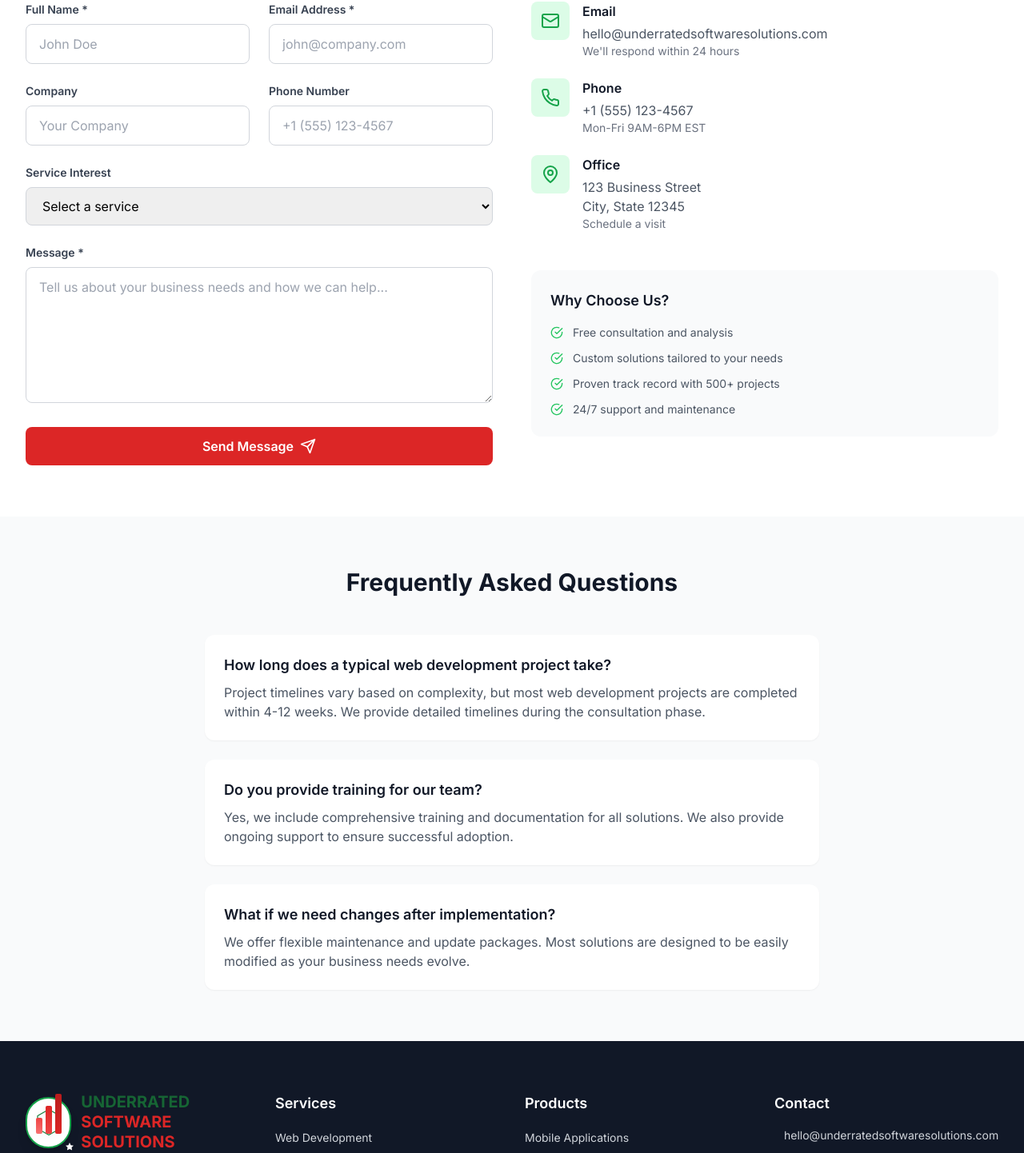
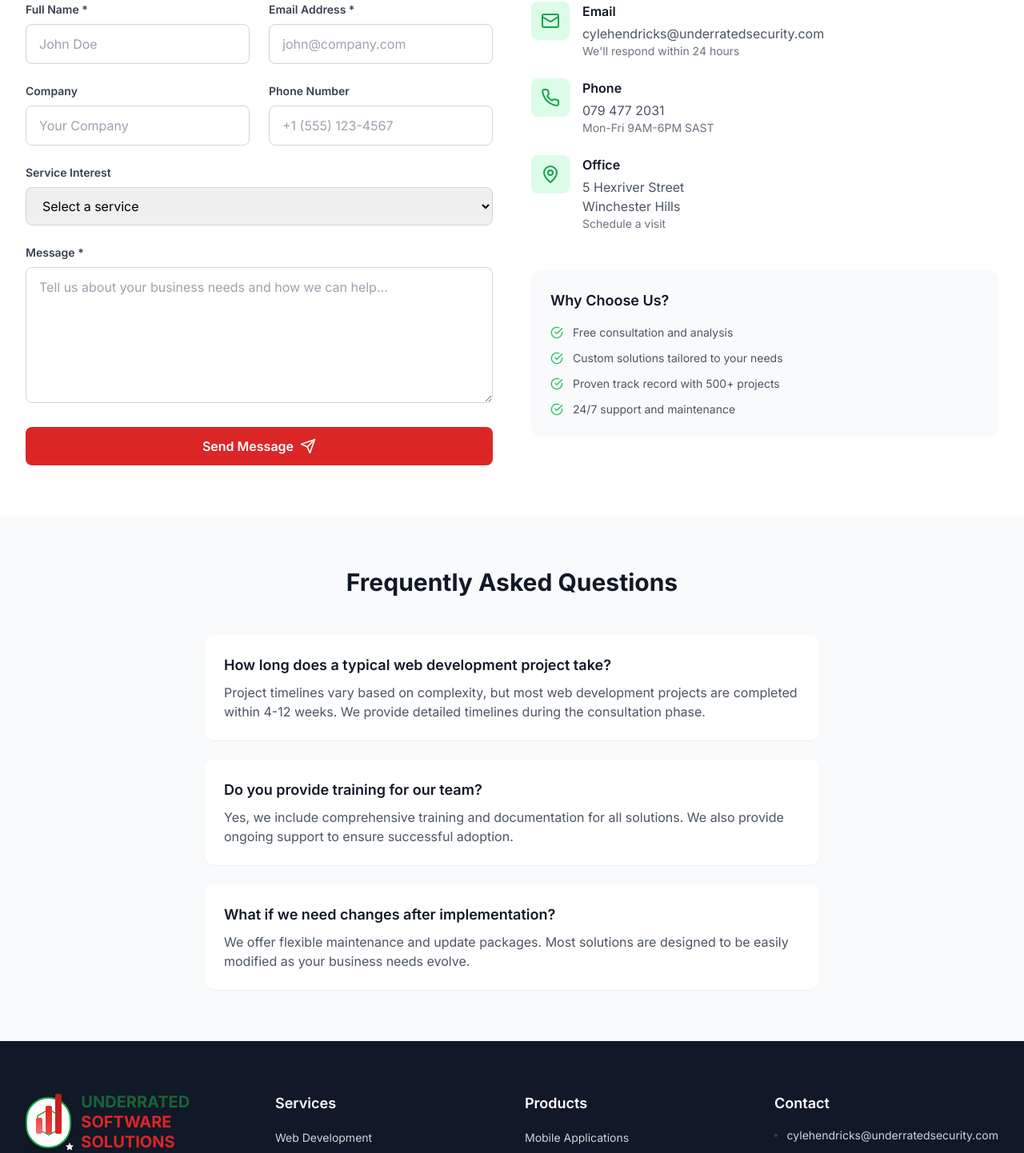
Before and after one commit to Killo023/underrated, a Next.js app: page /contact in a window 1280 px wide. Shown: the part 463-1905 px from the top of the page at 80% size. Built offline with nearby package versions, Linux system fonts and the light colour scheme.

Commit message:
Update contact information with actual business details

```diff
--- a/src/app/contact/page.tsx
+++ b/src/app/contact/page.tsx
@@ -239,7 +239,7 @@ const ContactPage = () => {
                   </div>
                   <div>
                     <h3 className="font-semibold text-gray-900 mb-1">Email</h3>
-                    <p className="text-gray-600">hello@underratedsoftwaresolutions.com</p>
+                    <p className="text-gray-600">cylehendricks@underratedsecurity.com</p>
                     <p className="text-sm text-gray-500">We&apos;ll respond within 24 hours</p>
                   </div>
                 </div>
@@ -250,8 +250,8 @@ const ContactPage = () => {
                   </div>
                   <div>
                     <h3 className="font-semibold text-gray-900 mb-1">Phone</h3>
-                    <p className="text-gray-600">+1 (555) 123-4567</p>
-                    <p className="text-sm text-gray-500">Mon-Fri 9AM-6PM EST</p>
+                    <p className="text-gray-600">079 477 2031</p>
+                    <p className="text-sm text-gray-500">Mon-Fri 9AM-6PM SAST</p>
                   </div>
                 </div>
 
@@ -261,7 +261,7 @@ const ContactPage = () => {
                   </div>
                   <div>
                     <h3 className="font-semibold text-gray-900 mb-1">Office</h3>
-                    <p className="text-gray-600">123 Business Street<br />City, State 12345</p>
+                    <p className="text-gray-600">5 Hexriver Street<br />Winchester Hills</p>
                     <p className="text-sm text-gray-500">Schedule a visit</p>
                   </div>
                 </div>
--- a/src/components/Footer.tsx
+++ b/src/components/Footer.tsx
@@ -92,15 +92,15 @@ const Footer = () => {
             <div className="space-y-3">
               <div className="flex items-center space-x-3">
                 <Mail className="h-4 w-4 text-primary-400" />
-                <span className="text-gray-300 text-sm">hello@underratedsoftwaresolutions.com</span>
+                <span className="text-gray-300 text-sm">cylehendricks@underratedsecurity.com</span>
               </div>
               <div className="flex items-center space-x-3">
                 <Phone className="h-4 w-4 text-primary-400" />
-                <span className="text-gray-300 text-sm">+1 (555) 123-4567</span>
+                <span className="text-gray-300 text-sm">079 477 2031</span>
               </div>
               <div className="flex items-center space-x-3">
                 <MapPin className="h-4 w-4 text-primary-400" />
-                <span className="text-gray-300 text-sm">123 Business St, City, ST 12345</span>
+                <span className="text-gray-300 text-sm">5 Hexriver Street, Winchester Hills</span>
               </div>
             </div>
           </div>
```
